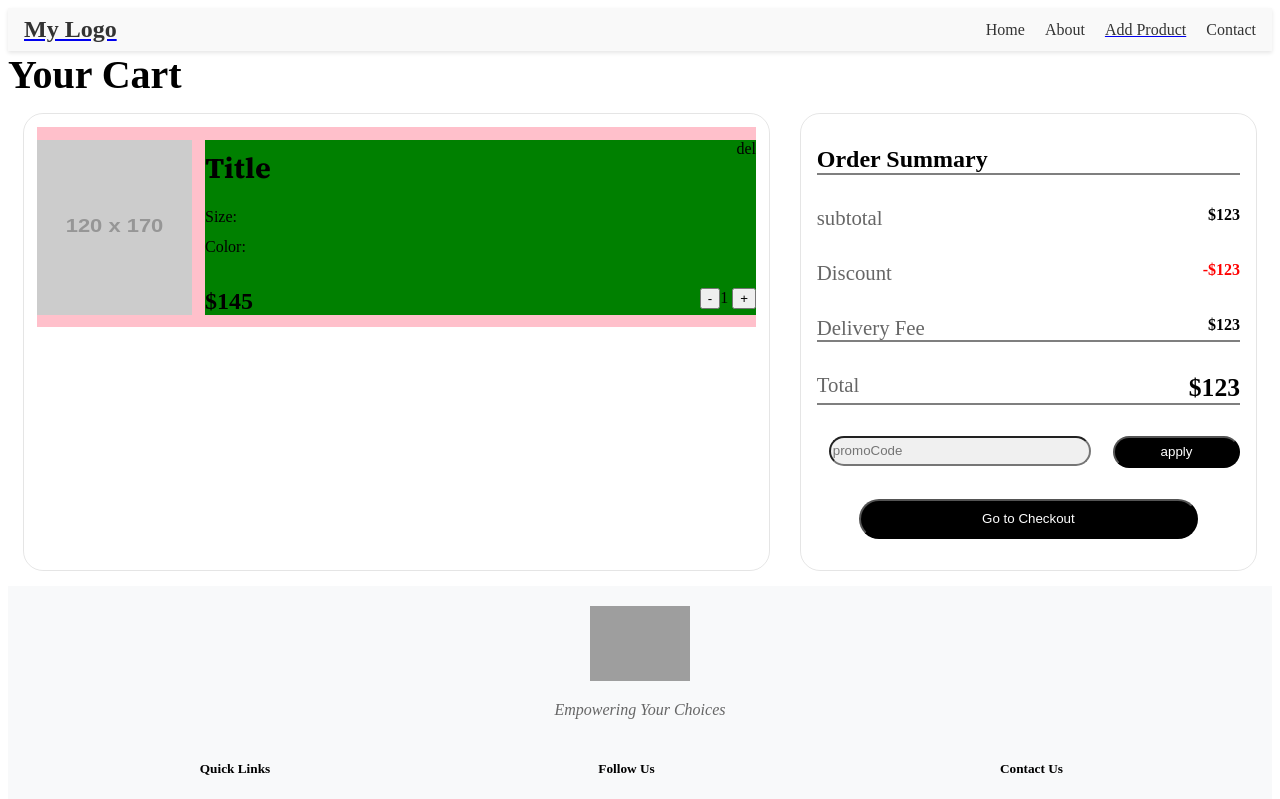
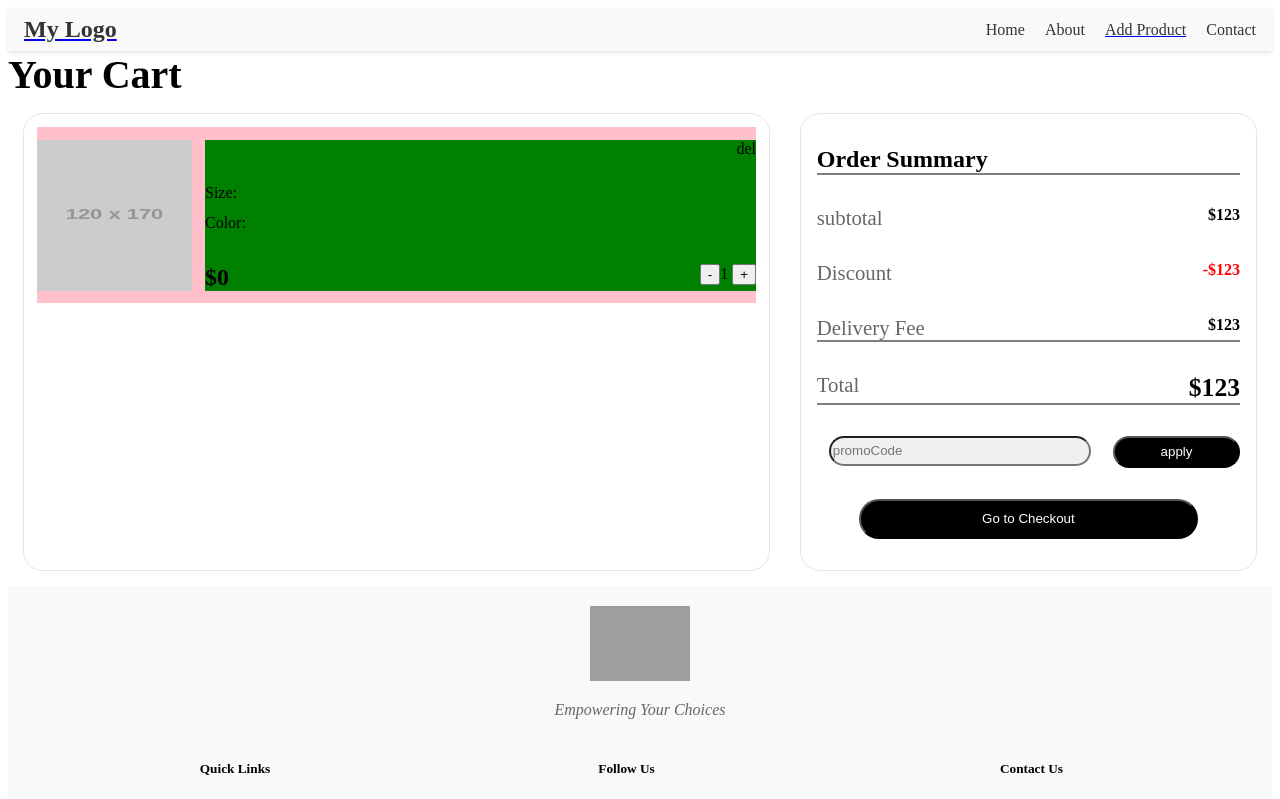
Before and after one commit to UltimateGuruBhutta/shopapp, a React (Vite) app in the folder Frontend/: page /CartPage in a window 1280 px wide. Shown: the top 799 px of the page. Built offline with nearby package versions, Linux system fonts and the light colour scheme; grey boxes are pictures that could not be loaded; a web font is replaced by a local one.

Commit message:
added resuable function file , now we ddont need to create similar function again

```diff
--- a/Frontend/src/components/context.jsx
+++ b/Frontend/src/components/context.jsx
@@ -5,9 +5,13 @@ const qtyContext = createContext();
 const QtyProvider = ({ children }) => {
 
   const [gdata,setGdata]=useState({
-    "qty":1,"size":"","color":"","price":0,"title":""
+    "qty":1,"size":"","color":"","price":0,"name":""
   })
+   const [cartlist,setCartlist]=useState([{
+    "id":0,"qty":1,"size":"","color":"","price":0,"name":""
+   }]
 
+   )
   const assignQty = (fun) => {
     switch (fun) {
       case 'INCREMENT':
--- a/Frontend/src/components/jsx/CartProductList.jsx
+++ b/Frontend/src/components/jsx/CartProductList.jsx
@@ -17,7 +17,7 @@ const CartProductList = () => {
           />
           <div className={css.prdtNfo}>
             <div className={css.header}>
-              <span className={css.title}>Title</span>{" "}
+              <span className={css.title}>{gdata.name}</span>{" "}
               <div className={css.dltIcn}> del</div>
             </div>
             <span className={css.sz}>
@@ -28,7 +28,7 @@ const CartProductList = () => {
               Color: <span className={css.typ}> {gdata.color}</span>
             </span>
             <div className={css.qty}>
-              <span className={css.price}>$145</span>
+              <span className={css.price}>${gdata.price}</span>
               <div className={css.btnsDiv}>
                 <button
                   className={css.btn}
--- a/Frontend/src/components/jsx/ProductDetails.jsx
+++ b/Frontend/src/components/jsx/ProductDetails.jsx
@@ -1,11 +1,31 @@
 import { Link } from "react-router-dom";
 import styles from "../styles/productDetail.module.css";
 
-import { useContext } from "react";
+import { useContext, useEffect } from "react";
 import { qtyContext } from "../../components/context";
 const ProductDetails = ({ props }) => {
   const { gdata,setGdata, assignQty } = useContext(qtyContext);
 
+  // that my boy my IIFE
+  useEffect(()=>{
+    (() => {
+      setGdata((prev) => {
+        return {...prev, price: props.price, name: props.name};
+      });
+    })();
+
+  },[props])
+
+const addToCart=()=>{
+
+ let currentid=props._id;
+
+
+
+
+
+
+}
 
 
   return (
@@ -77,7 +97,7 @@ const ProductDetails = ({ props }) => {
               </button>
             </div>
             <Link to={`/CartPage`}>
-              <button className={styles.addToCartBtn}>Add to Cart</button>
+              {/* <button className={styles.addToCartBtn} onClick={}>Add to Cart</button>{} */}
             </Link>
           </div>
         </div>
```
Also changed, not shown: Frontend/src/components/jsx/ProductsRow.jsx (+2 -7 lines), Frontend/src/components/reuseableFunctions.js (added, +11 -0 lines), 1 other file (tests, documents, lock files or other folders).
